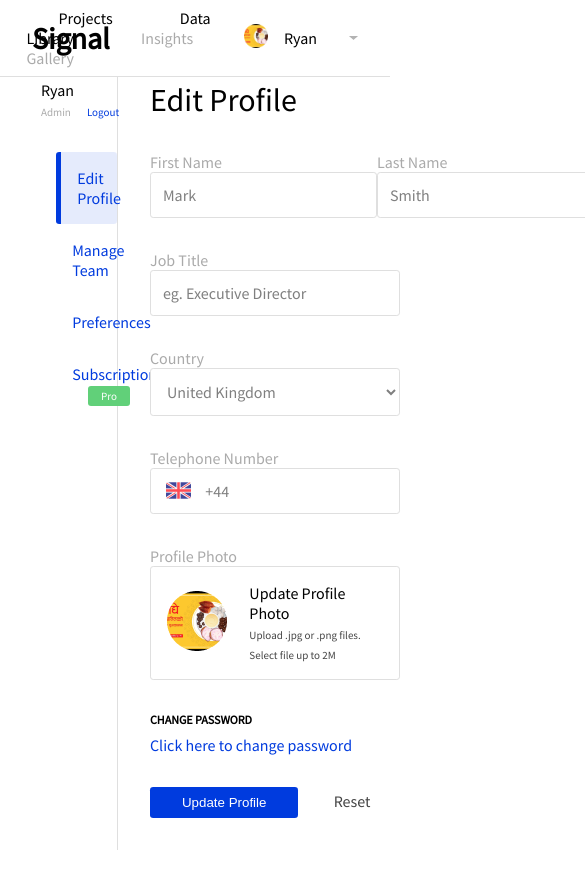
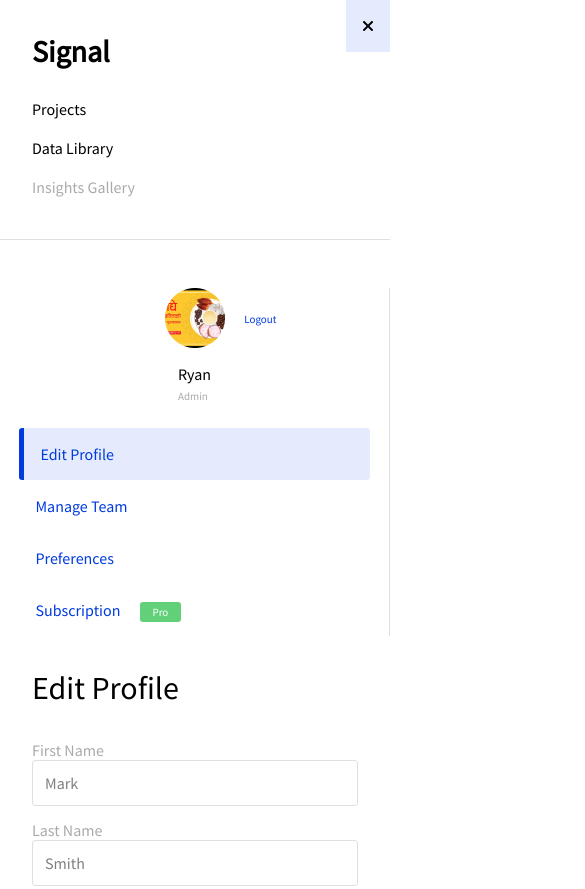
Before and after one commit to asimgiri/Leapfrog-Assignment-2, a plain HTML site: page index.html in a window 390 px wide. Shown: the top 889 px of the page, 585 px wide, since content can reach past the window. Before the commit the page ends 850 px from the top, so only its background shows below. Drawn offline with Linux system fonts and the light colour scheme.

Commit message:
Responsive Menu

```diff
--- /dev/null
+++ b/assets/css/responsive.css
@@ -0,0 +1,49 @@
+@media only screen and (max-width: 600px) {
+    .header {
+        display: none;
+    }
+    .menu {
+        padding-top: 0;
+    }
+    .menu div {
+        width: 90%;
+        float: none;
+        margin: auto;
+    }
+    .menu div div {
+        flex-direction: column;
+    }
+    .menu div div p:nth-child(2) {
+        margin-left: 0;
+        margin-top: 1rem;
+    }
+    .menu div div .text_gray {
+        margin-right: 0;
+        margin-top: 1rem;
+    }
+    .menu div div .logout {
+        position: absolute;
+        right: 25%;
+    }
+    .menu ul {
+        margin-top: 1.5rem;
+    }
+    .main {
+        display: block;
+    }
+    form {
+        width: 100%;
+    }
+    form .row {
+        display: block;
+    }
+    form input {
+        width: 100%;
+    }
+    .mobile_menu {
+        display: block;
+    }
+    .hamburger {
+        display: block;
+    }
+}
--- a/assets/css/style.css
+++ b/assets/css/style.css
@@ -48,6 +48,7 @@ button {
     position: fixed;
     width: 100%;
     border-bottom: 1px solid #dfdfdf;
+    z-index: 999;
 }
 
 .main {
@@ -69,6 +70,11 @@ button {
     padding: 2rem;
 }
 
+.text_danger {
+    color: #f00 !important;
+    visibility: hidden;
+}
+
 .text_darkgray {
     color: #444 !important;
 }
@@ -79,6 +85,10 @@ button {
 
 .text_primary {
     color: #003BDE;
+}
+
+.mb-1 {
+    margin-bottom: 1.2rem;
 }
 
 .mb-2 {
@@ -156,7 +166,7 @@ button {
 }
 
 .menu div ul li:hover {
-    background: rgba(0, 59, 222, .1);
+    background: rgba(0, 59, 222, .026);
 }
 
 .menu div ul li a {
@@ -191,7 +201,7 @@ button {
 }
 
 .menu div div p:nth-child(2) {
-    margin-left: -25%;
+    margin-left: -20%;
 }
 
 .small {
@@ -278,3 +288,27 @@ form .small2 {
 }
 
 /* ------------------------- content --------------------------------- */
+
+.mobile_menu {
+    display: none;
+    background: #fff;
+    border-bottom: 1px solid #dfdfdf;
+    padding: 2rem;
+}
+
+.mobile_menu ul li {
+    padding: .6rem 0;
+}
+
+.hamburger {
+    z-index: 99;
+    position: absolute;
+    background: rgba(0, 59, 222, .1);
+    padding: 1rem;
+    right: 0;
+    display: none;
+}
+
+.hamburger .fa-bars{
+    display: none;
+}
--- a/index.html
+++ b/index.html
@@ -7,6 +7,9 @@
     <meta http-equiv="X-UA-Compatible" content="ie=edge">
 
     <link rel="stylesheet" href="./assets/css/style.css">
+    <link rel="stylesheet" href="./assets/css/responsive.css">
+
+    <script src="https://kit.fontawesome.com/2bc9b664dd.js" crossorigin="anonymous"></script>
 
     <title>Edit Profile Tabbed</title>
 </head>
@@ -34,6 +37,22 @@
                 <img src="./assets/img/Vector1.png" alt="" class="arrow_down">
             </div>
         </section>
+        <div class="hamburger" onclick="menuToggler()">
+            <i class="fas fa-times"></i>
+            <i class="fas fa-bars"></i>
+        </div>
+        <section class="mobile_menu">
+            <div>
+                <a href="">
+                    <h2 class="logo mb-1">Signal</h2>
+                </a>
+            </div>
+            <ul>
+                <li><a href="">Projects</a></li>
+                <li><a href="">Data Library</a></li>
+                <li><a href="" class="text_gray">Insights Gallery</a></li>
+            </ul>
+        </section>
         <section class="main">
             <section class="menu">
                 <div>
@@ -42,7 +61,7 @@
                             <img src="./assets/img/user.png" alt="" width="100%" height="100%">
                         </div>
                         <p>Ryan <br /><span class="small text_gray">Admin</span></p>
-                        <p class="small"><a href="" class="text_primary">Logout</a></p>
+                        <p class="small logout"><a href="" class="text_primary">Logout</a></p>
                     </div>
                     <ul>
                         <li class="active"><a href="">Edit Profile</a></li>
@@ -55,14 +74,15 @@
             <section class="content">
                 <h2 class="title mb-2">Edit Profile</h2>
                 <form action="">
-                    <div class="row mb-2">
+                    <div class="row mb-1">
                         <div class="col">
                             <p class="text_gray">First Name</p>
-                            <input type="text" placeholder="Mark">
+                            <input type="text" placeholder="Mark" id="firstname" name="firstname">
+                            <p class="small text_danger">This field is required!</p>
                         </div>
                         <div class="col">
                             <p class="text_gray">Last Name</p>
-                            <input type="text" placeholder="Smith">
+                            <input type="text" placeholder="Smith" id="lastname">
                         </div>
                     </div>
                     <div class="mb-2">
@@ -101,8 +121,9 @@
                         </a>
                     </div>
                     <div>
-                        <a href=""><button class="btn_primary mr-2">Update Profile</button></a>
-                        <a href="" class="text_darkgray">Reset</a>
+                        <a href=""><button onclick="onClickHandler()" id="submit" class="btn_primary mr-2">Update
+                                Profile</button></a>
+                        <a href="" class="text_darkgray" id="reset" onclick="reset()">Reset</a>
                     </div>
                 </form>
             </section>
@@ -110,4 +131,60 @@
     </div>
 </body>
 
+<script>
+
+    function onClickHandler() {
+        let firstName = document.querySelector('#firstname').value;
+        console.log(firstName);
+
+        if (firstName === "") {
+            document.querySelector('#firstname').style.borderColor = '#f00';
+            document.body.querySelector('#firstname').focus();
+            document.querySelector('.text_danger').style.visibility = "visible";
+        }
+        else {
+            document.querySelector('#firstname').style.borderColor = '#dfdfdf';
+            alert('Form submitted.');
+        }
+    }
+
+    function reset() {
+        document.querySelector('#firstname').value = "";
+    }
+
+    document.querySelector('#firstname').addEventListener('input', () => {
+        document.querySelector('#firstname').style.borderColor = '#dfdfdf';
+        document.querySelector('.text_danger').style.visibility = "hidden";
+
+    })
+
+    document.querySelector('#submit').addEventListener('click', (event) => {
+        event.preventDefault();
+    })
+
+    document.querySelector('#reset').addEventListener('click', (event) => {
+        event.preventDefault();
+    })
+
+    function menuToggler() {
+
+        document.querySelector('.hamburger').addEventListener('click', () => {
+
+            if (document.querySelector('.mobile_menu').style.display === "none") {
+                document.querySelector('.mobile_menu').style.display = "block";
+                document.querySelector('.fa-times').style.display = "block";
+                document.querySelector('.fa-bars').style.display = "none";
+
+            }
+            else {
+                document.querySelector('.mobile_menu').style.display = "none";
+                document.querySelector('.fa-times').style.display = "none";
+                document.querySelector('.fa-bars').style.display = "block";
+            }
+        })
+    }
+
+
+</script>
+
 </html>
```
